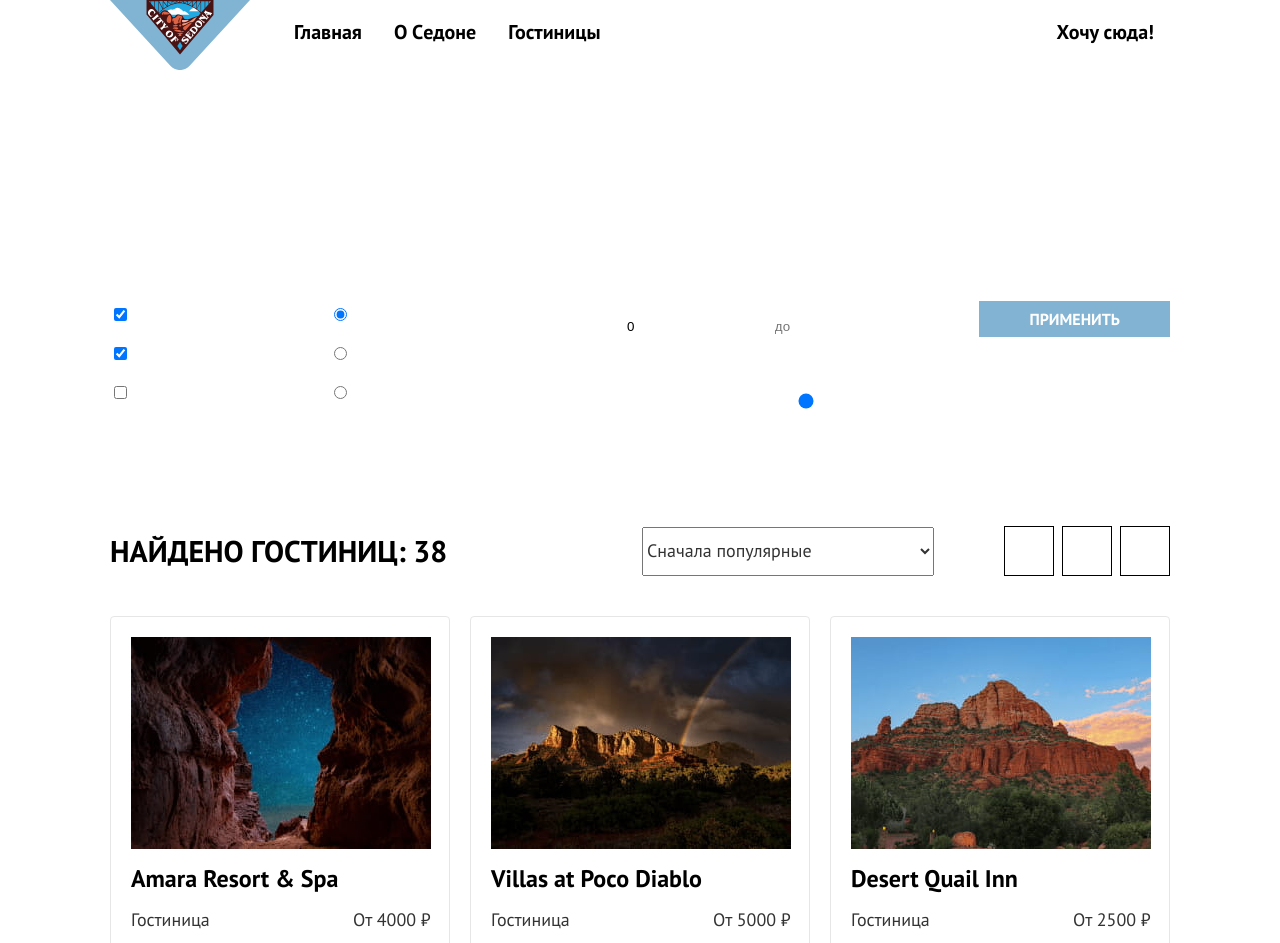
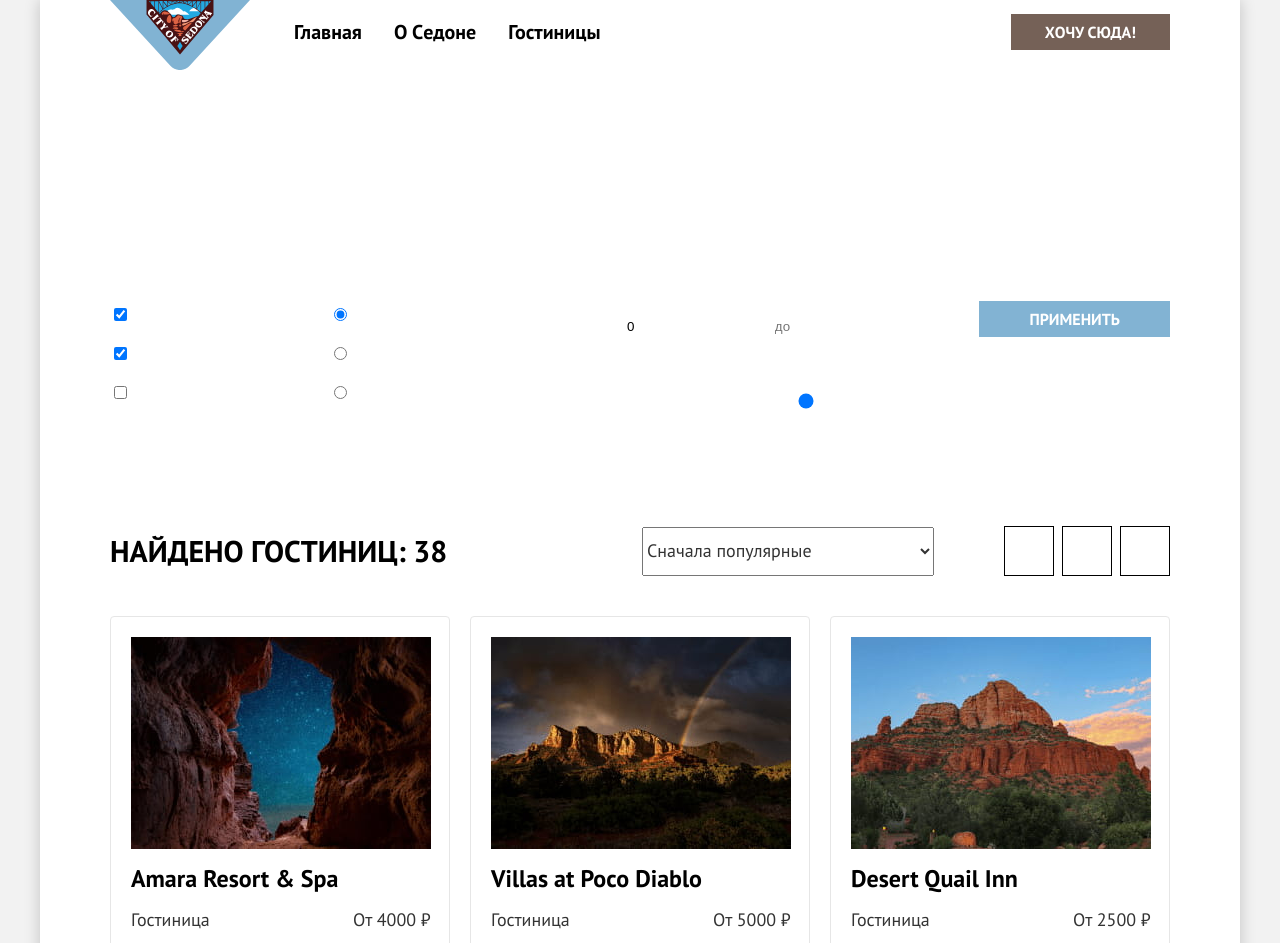
Before and after one commit to htmlacademy-htmlcss/2179995-sedona-35, a plain HTML site: page catalog.html in a window 1280 px wide. Shown: the top 943 px of the page. Drawn offline with Linux system fonts and the light colour scheme.

Commit message:
исправления в footer и nav
Подправила логотип (перестал выходить на передний план)
Прижала к низу footer

```diff
--- a/catalog.html
+++ b/catalog.html
@@ -6,6 +6,7 @@
     <link rel="stylesheet" href="styles/styles.css" />
   </head>
   <body>
+    <div class="body-wrapper">
       <header class="page-header">
         <nav class="navigation">
           <img class="navigation-logo" src="images/logo.svg" alt="Логотип" width="140" height="70" />
@@ -20,7 +21,6 @@
               <li class="navigation-item">
                 <a href="catalog.html" class="navigation-link">Гостиницы</a>
               </li>
-          </ul>
           </div>
           <ul class="navigation-list navigation-user">
             <li class="navigation-item">
@@ -30,17 +30,15 @@
               <a href="#" class="navigation-link navigation-favourites"><span class="visually-hidden">Избранное</span></a>
             </li>
             <li class="navigation-item">
-            <a href="#" class="navigation-link"><span class="navigation-here">Хочу сюда!</span></a>
+              <a href="#" class="navigation-link navigation-here"><span class="button-here">Хочу сюда!</span></a>
             </li>
           </ul>
         </nav>
       </header>
-
-    <main class="main-inner">
+      <main class="main-container main-inner">
         <div class="filter-container">
           <header class="inner-header">
             <h1 class="inner-header-title">Гостиницы Седоны</h1>
-
             <ul class="breadcrumbs">
               <li class="breadcrumbs-item">
                 <a href="index.html" class="breadcrumbs-link"><span class="visually-hidden">Главная</span></a>
@@ -127,23 +125,19 @@
             </div>
           </section>
         </div>
-
         <section class="sorting">
           <div class="sorting-container">
             <h2 class="visually-hidden">Сортировка</h2>
             <h3 class="sorting-found">Найдено гостиниц:<span> 38</span></h3>
-
             <select name="sorting">
               <option value="popular">Сначала популярные</option>
               <option value="cheap">Сначала дешевые</option>
               <option value="expensive">Сначала дорогие</option>
             </select>
-
             <ul class="view">
               <li class="view-icon">
                 <span class="visually-hidden">tile</span>
               </li>
-
               <li class="view-icon">
                 <span class="visually-hidden">slideshow</span>
               </li>
@@ -152,7 +146,6 @@
               </li>
             </ul>
           </div>
-
           <ul class="product-list">
             <li class="product-card">
               <a class="product-card-link" href="#">
@@ -172,7 +165,6 @@
               <span class="rating">Рейтинг: 8,5</span>
               <!-- <a class="button button-rating" href="#"></a> -->
             </li>
-
             <li class="product-card">
               <a class="product-card-link" href="#"><img class="product-card-image" src="images/catalog/hotel-2.jpg" alt="Villas at Poco Diablo" width="300" height="212" /></a>
               <a class="product-card-title-link" href="#">
@@ -186,10 +178,8 @@
                 <span class="visually-hidden">4 звезды</span>
                 <img class="product-card-rating-stars" src="#" alt="Звёзды" />
               </p>
-
               <span class="rating">Рейтинг: 9,2</span>
             </li>
-
             <li class="product-card">
               <a class="product-card-link" href="#"><img class="product-card-image" src="images/catalog/hotel-3.jpg" alt="Desert Quail Inn" width="300" height="212" /></a>
               <a class="product-card-title-link" href="#">
@@ -200,10 +190,8 @@
               <a href="#" class="button product-card-detail">подробнее</a>
               <button class="button product-card-favourites">в избранное</button>
               <p class="rating-stars"><span class="visually-hidden">3 звезды</span><img class="product-card-rating-stars" src="#" alt="Звёзды" /></p>
-
               <span class="rating">Рейтинг: 6,9</span>
             </li>
-
             <li class="product-card">
               <a class="product-card-link" href="#"><img class="product-card-image" src="images/catalog/hotel-4.jpg" alt="GreenTree Inn" width="300" height="212" /></a>
               <a class="product-card-title-link" href="#">
@@ -214,7 +202,6 @@
               <a href="#" class="button product-card-detail">подробнее</a>
               <button class="button product-card-favourites">в избранное</button>
               <p class="rating-stars"><span class="visually-hidden">2 звезды</span><img class="product-card-rating-stars" src="#" alt="Звёзды" /></p>
-
               <span class="rating">Рейтинг: 5,0</span>
             </li>
           </ul>
@@ -240,7 +227,6 @@
             </li>
           </ul>
         </section>
-
         <section class="subscribe-catalog">
           <div class="subscribe-container">
             <h2 class="visually-hidden">Подписка</h2>
@@ -249,7 +235,6 @@
               Только полезная информация и никакого спама,<br />
               честное бойскаутское!
             </p>
-
             <div class="newsletter-container">
               <form class="newsletter-form" action="https://echo.htmlacademy.ru/" method="post">
                 <label for="newsletter-email"></label>
@@ -262,7 +247,6 @@
           </div>
         </section>
       </main>
-
       <footer class="page-footer">
         <section class="footer-social">
           <h2 class="visually-hidden">Контакты</h2>
@@ -285,5 +269,6 @@
           </a>
         </section>
       </footer>
+    </div>
   </body>
 </html>
--- a/styles/styles.CSS
+++ b/styles/styles.CSS
@@ -15,20 +15,32 @@
 }
 html {
   height: 100%;
+  background-color: #e5e5e5;
 }
 
 body {
-  margin: 0;
+  margin: 0 auto;
   display: flex;
   flex-direction: column;
   min-height: 100%;
   font-family: "PT Sans";
   font-size: 18px;
   line-height: 21px;
-  background-color: #ffffff;
+  /* background-color: #ffffff; */
   color: #000000;
+  width: 1280px;
+  background-color: #f2f2f2;
 }
-
+.body-wrapper {
+  min-height: 100%;
+  margin: 0 auto;
+  width: 1200px;
+  display: flex;
+  flex-direction: column;
+  box-shadow: 0 0 15px rgba(0, 0, 0, 0.2);
+  background-color: #fff;
+  flex-grow: 1;
+}
 .button {
   font-family: "PT Sans";
   font-style: normal;
@@ -54,6 +66,8 @@
   overflow: hidden;
 }
 .page-header {
+  margin: 0 auto;
+  width: 1200px;
   font-weight: 700;
   font-size: 20px;
   line-height: 24px;
@@ -65,12 +79,10 @@
   max-width: 1200px;
   min-height: 64px;
   margin: 0 auto;
-  position: relative;
 }
 .navigation-wrapper-list {
   display: flex;
   flex-wrap: wrap;
-  position: relative;
   margin-left: 238px;
 }
 
@@ -78,12 +90,13 @@
   position: absolute;
   max-width: 140px;
   padding-left: 70px;
+  z-index: 1;
 }
 
 .navigation-list {
   display: flex;
   flex-wrap: wrap;
-  justify-content: space-between;
+  justify-content: flex-start;
   margin: 0;
   padding: 0;
   max-width: 600px; /* +93px, если вдруг появится ещё пункт навигации, как описано в скринкасте 5.15 */
@@ -127,11 +140,13 @@
 
 .main-container {
   flex-grow: 1;
+  flex: 1 1 auto;
 }
 
 .page-container {
   width: 1200px;
   margin: 0 auto;
+  background-color: #ffffff;
 }
 .hero-background {
   margin: 0 auto;
@@ -151,7 +166,7 @@
   height: 57px;
   background: url(../images/saw.png) no-repeat;
   position: absolute;
-  top: 428px;
+  top: 429px;
 }
 
 .hero-title {
@@ -425,6 +440,7 @@
 .main-inner {
   width: 1200px;
   margin: 0 auto;
+  background-color: #fff;
 }
 .filter-container {
   display: flex;
```
Also changed, not shown: index.html (+2 -3 lines). Lines whose indentation alone changed are shown as unchanged.
